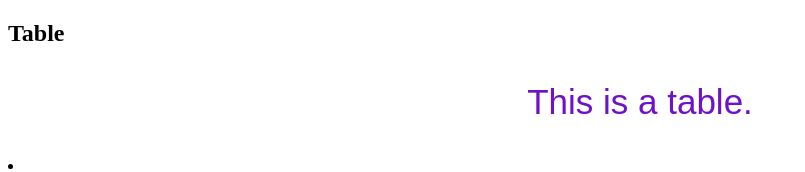
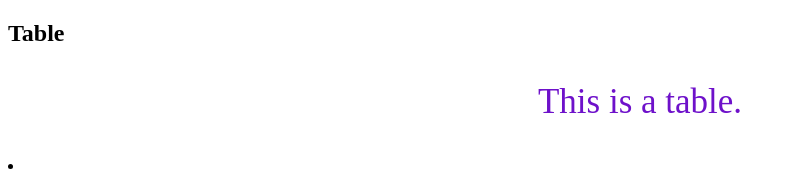
Before and after one commit to hanaito1234/hanaito1234.github.io, a plain HTML site: page mine.html in a window 1280 px wide. Shown: the top 172 px of the page, without its empty margins (0-805 px from the left). Drawn offline with Linux system fonts and the light colour scheme; a web font is replaced by a local one.

Commit message:
First Upload

```diff
--- a/mine.html
+++ b/mine.html
@@ -12,7 +12,7 @@
             font-size: 35px;
             text-align: center;
             color: #6e11ca;
-            font-family: ;
+            font-family: none;
         }
 
     </style>
```
